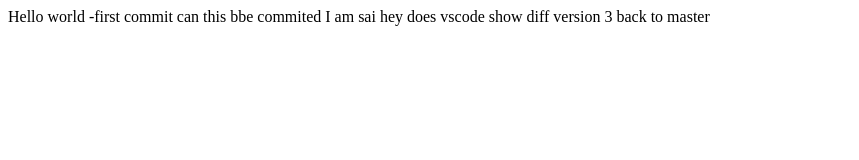
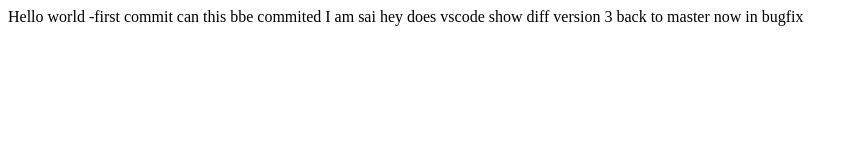
Before and after one commit to saikiran441/gitpractice, a plain HTML site: page index.html in a window 1280 px wide. Shown: the whole page, without its empty margins (0-859 px from the left). Drawn offline with Linux system fonts and the light colour scheme.

Commit message:
made changes in bugfix

```diff
--- a/index.html
+++ b/index.html
@@ -14,5 +14,6 @@
     does vscode show diff
     version 3
     back to master
+    now in bugfix
 </body>
 </html>
```
